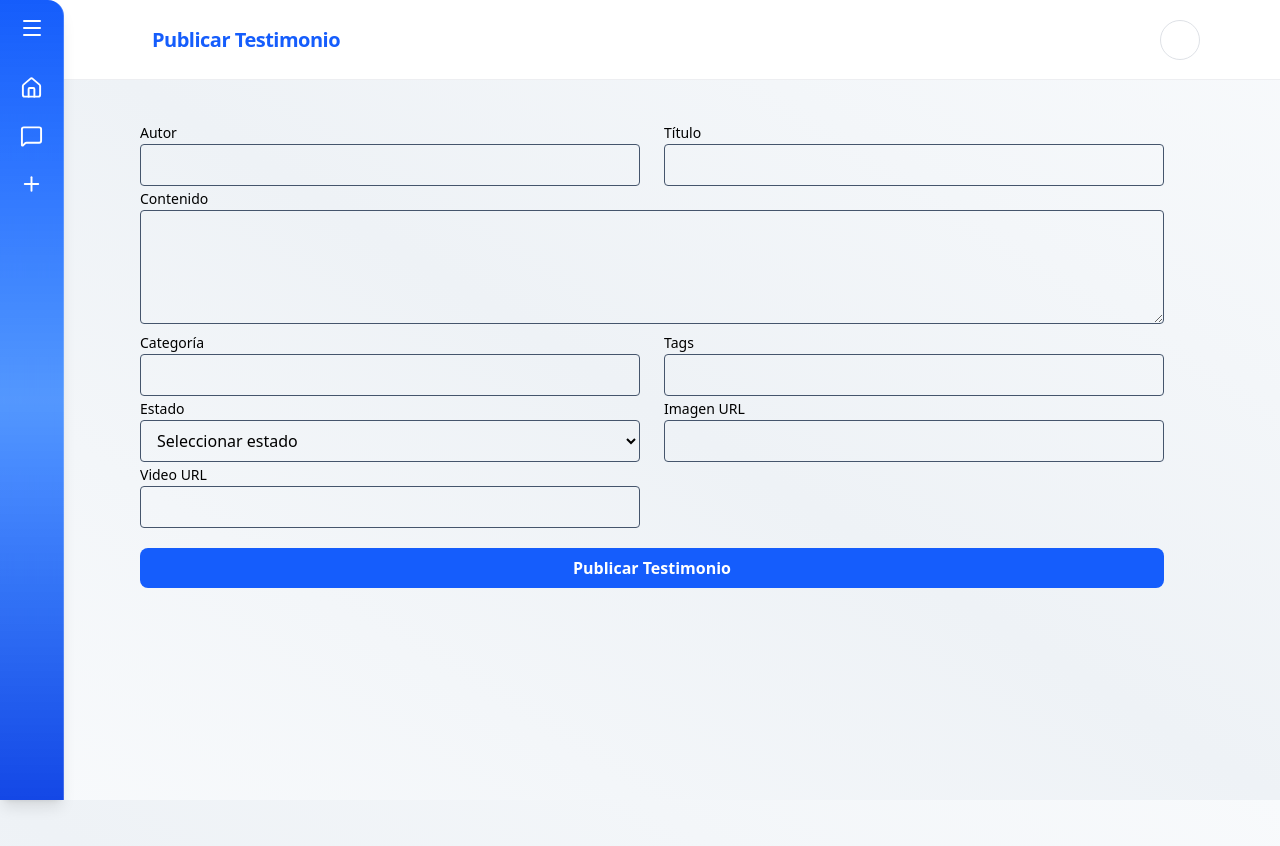
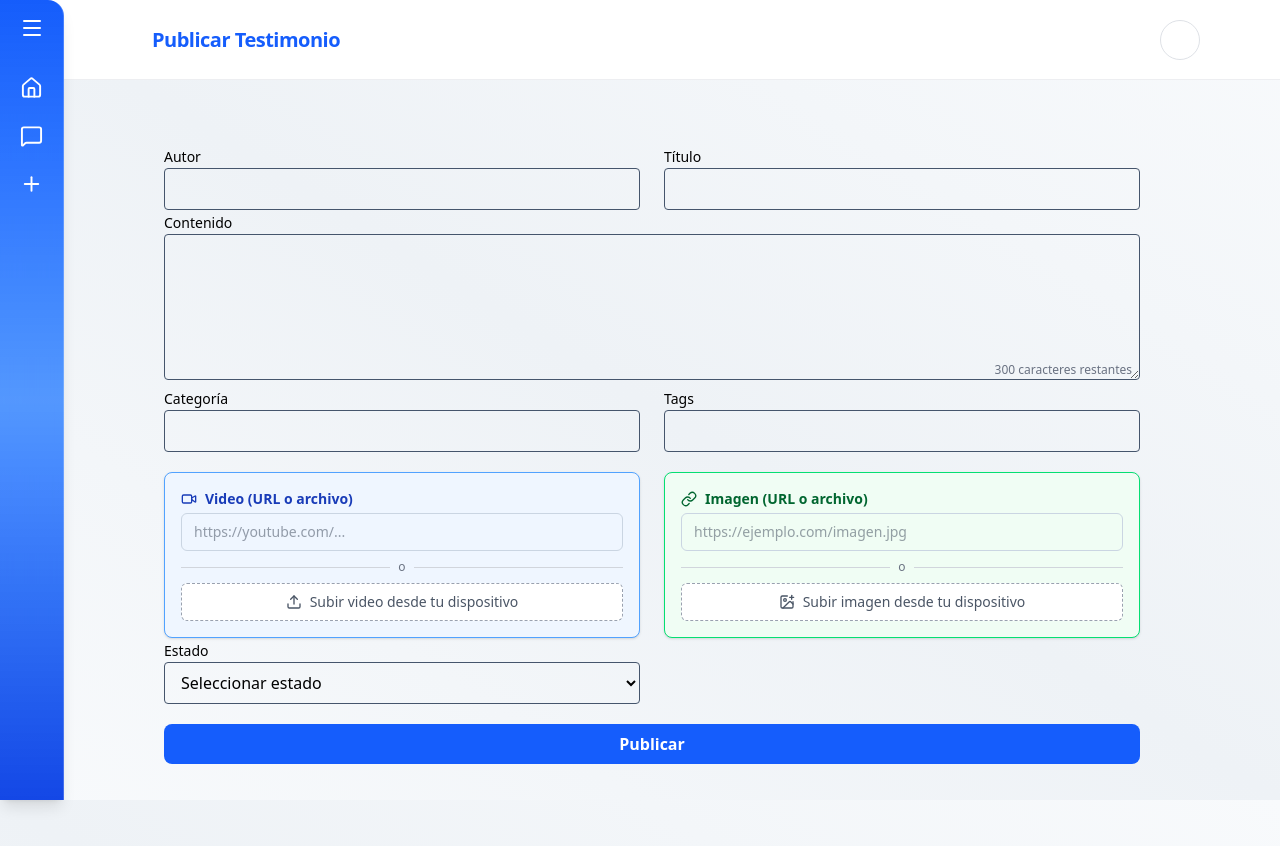
Before and after one commit to No-Country-simulation/S03-26-Equipo-06-Web-App-Development, a Next.js app in the folder frontend/: page /dashboard/crear-testimonio in a window 1280 px wide. Shown: the top 846 px of the page. Built offline with nearby package versions, Linux system fonts and the light colour scheme; no server answers.

Commit message:
feat(form): agregar subida de archivos en imagen y video + mejora de UI

```diff
--- a/frontend/app/components/form/formulario.tsx
+++ b/frontend/app/components/form/formulario.tsx
@@ -1,6 +1,7 @@
 'use client'
-import { Dispatch, SetStateAction, FormEvent } from 'react'
+import { Dispatch, SetStateAction, FormEvent, useState } from 'react'
 import { DatosForm } from '@/types/form'
+import { ImagePlus, Link as LinkIcon, Video, Upload } from 'lucide-react'
 
 type Props = {
   datos: DatosForm
@@ -8,13 +9,21 @@ type Props = {
   AgregarTestimonio: (e: FormEvent) => void
   loading: boolean
 }
+
 export default function FormularioCreacionTestimonios({ datos, setDatos, AgregarTestimonio, loading }: Props) {
   const handleChange = (e: React.ChangeEvent<HTMLInputElement | HTMLTextAreaElement | HTMLSelectElement>) => {
-    setDatos({ ...datos, [e.target.name]: e.target.value })
+    const { name, value } = e.target
+
+    setDatos({ ...datos, [name]: value })
+    if (name === 'contenido') {
+      setContador(value.length)
+    }
   }
+  const [contador, setContador] = useState(0)
+  const maxCaracteres = 300
 
   return (
-    <form onSubmit={AgregarTestimonio} className='mt-10 mr-2 mb-21 ml-18 text-black lg:ml-35 lg:max-w-5xl'>
+    <form onSubmit={AgregarTestimonio} className='mt-10 mb-21 w-full p-6 text-black lg:ml-35 lg:max-w-5xl'>
       {/* fila 1 */}
       <div className='grid grid-cols-1 gap-6 md:grid-cols-2'>
         <div>
@@ -41,15 +50,17 @@ export default function FormularioCreacionTestimonios({ datos, setDatos, Agregar
       </div>
 
       {/* contenido */}
-      <div>
+      <div className='relative'>
         <label className='text-sm font-medium'>Contenido</label>
         <textarea
           name='contenido'
           value={datos.contenido}
           onChange={handleChange}
-          rows={4}
-          className='w-full rounded border border-slate-600 px-3 py-2 text-gray-400 transition outline-none focus:border-blue-500 focus:ring-1 focus:ring-blue-500'
+          rows={5}
+          maxLength={maxCaracteres}
+          className='w-full rounded border border-slate-600 px-3 pb-6 text-gray-400 transition outline-none focus:border-blue-500 focus:ring-1 focus:ring-blue-500'
         />
+        <span className='absolute right-2 bottom-2 text-xs text-gray-500'>{maxCaracteres - contador} caracteres restantes</span>
       </div>
 
       {/* fila2 */}
@@ -79,6 +90,66 @@ export default function FormularioCreacionTestimonios({ datos, setDatos, Agregar
 
       {/* fila 3 */}
       <div className='grid grid-cols-1 gap-6 md:grid-cols-2'>
+        {/*Video*/}
+        <div className='mt-5 rounded-lg border border-blue-400 bg-blue-50 p-4 text-blue-800 shadow-sm'>
+          <label className='mb-1 flex items-center gap-2 text-sm font-semibold'>
+            <Video size={16} />
+            Video (URL o archivo)
+          </label>
+
+          <input
+            type='text'
+            name='video_url'
+            value={datos.video_url}
+            onChange={handleChange}
+            placeholder='https://youtube.com/...'
+            className='w-full rounded-md border border-slate-300 px-3 py-2 text-sm text-gray-700 transition outline-none focus:border-blue-500 focus:ring-1 focus:ring-blue-500'
+          />
+
+          <div className='my-2 flex items-center gap-2 text-xs text-gray-500'>
+            <span className='h-px w-full bg-gray-300' />
+            o
+            <span className='h-px w-full bg-gray-300' />
+          </div>
+
+          <label className='flex cursor-pointer items-center justify-center gap-2 rounded-md border border-dashed border-gray-400 bg-white px-3 py-2 text-sm text-gray-600 transition hover:bg-gray-100'>
+            <Upload size={16} />
+            Subir video desde tu dispositivo
+            <input type='file' className='hidden' />
+          </label>
+        </div>
+        {/*imagen*/}
+        <div className='rounded-lg border border-green-400 bg-green-50 p-4 text-green-800 shadow-sm md:mt-5'>
+          <label className='mb-1 flex items-center gap-2 text-sm font-semibold'>
+            <LinkIcon size={16} />
+            Imagen (URL o archivo)
+          </label>
+
+          <input
+            type='text'
+            name='imagen_url'
+            value={datos.imagen_url}
+            onChange={handleChange}
+            placeholder='https://ejemplo.com/imagen.jpg'
+            className='w-full rounded-md border border-slate-300 px-3 py-2 text-sm text-gray-700 transition outline-none focus:border-blue-500 focus:ring-1 focus:ring-blue-500'
+          />
+
+          <div className='my-2 flex items-center gap-2 text-xs text-gray-500'>
+            <span className='h-px w-full bg-gray-300' />
+            o
+            <span className='h-px w-full bg-gray-300' />
+          </div>
+
+          <label className='flex cursor-pointer items-center justify-center gap-2 rounded-md border border-dashed border-gray-400 bg-white px-3 py-2 text-sm text-gray-600 transition hover:bg-gray-100'>
+            <ImagePlus size={16} />
+            Subir imagen desde tu dispositivo
+            <input type='file' className='hidden' />
+          </label>
+        </div>
+      </div>
+
+      {/* fila 4 */}
+      <div className='grid grid-cols-1 gap-6 md:grid-cols-2'>
         <div>
           <label className='text-sm font-medium'>Estado</label>
           <select
@@ -89,34 +160,9 @@ export default function FormularioCreacionTestimonios({ datos, setDatos, Agregar
           >
             <option value=''>Seleccionar estado</option>
             <option value='PENDIENTE'>Pendiente</option>
-            <option value='APROBADO'>Publicado</option>
+            <option value='PUBLICADO'>Publicado</option>
             <option value='RECHAZADO'>Rechazado</option>
           </select>
-        </div>
-
-        <div>
-          <label className='text-sm font-medium'>Imagen URL</label>
-          <input
-            type='text'
-            name='imagen_url'
-            value={datos.imagen_url}
-            onChange={handleChange}
-            className='w-full rounded border border-slate-600 px-3 py-2 text-gray-400 transition outline-none focus:border-blue-500 focus:ring-1 focus:ring-blue-500'
-          />
-        </div>
-      </div>
-
-      {/* fila 4 */}
-      <div className='grid grid-cols-1 gap-6 md:grid-cols-2'>
-        <div>
-          <label className='text-sm font-medium'>Video URL</label>
-          <input
-            type='text'
-            name='video_url'
-            value={datos.video_url}
-            onChange={handleChange}
-            className='w-full rounded border border-slate-600 px-3 py-2 text-gray-400 transition outline-none focus:border-blue-500 focus:ring-1 focus:ring-blue-500'
-          />
         </div>
       </div>
 
@@ -126,7 +172,7 @@ export default function FormularioCreacionTestimonios({ datos, setDatos, Agregar
         disabled={loading}
         className={`mt-5 w-full cursor-pointer rounded-lg py-2 font-semibold text-white transition ${loading ? 'cursor-not-allowed bg-blue-400' : 'bg-blue-600 hover:bg-blue-700'}`}
       >
-        {loading ? 'Publicando...' : 'Publicar Testimonio'}
+        {loading ? 'Publicando...' : 'Publicar'}
       </button>
     </form>
   )
--- a/frontend/app/dashboard/crear-testimonio/page.tsx
+++ b/frontend/app/dashboard/crear-testimonio/page.tsx
@@ -45,8 +45,7 @@ export default function CreacionTestimonios() {
       })
 
       if (!res.ok) {
-        const errorText = await res.text()
-        throw new Error(errorText)
+        throw new Error("Error al enviar los datos")
       }
 
       const data = await res.json()
@@ -55,14 +54,15 @@ export default function CreacionTestimonios() {
       setDatos({ autor: '', titulo: '', contenido: '', categoria: '', tags: '', estado: '', imagen_url: '', video_url: '' })
     } catch (err: unknown) {
       if (err instanceof Error) {
-        toast.error(err.message || 'Error al crear testimonio', {
+        toast.error(`Error al crear testimonio`, {
           toastId: 'backend-error',
         })
+        console.log(err.message);
       } else {
-        toast.error('Error inesperado')
+        toast.error('Error inesperado');
       }
     } finally {
-      setLoading(false)
+      setLoading(false);
     }
   }
 
```
